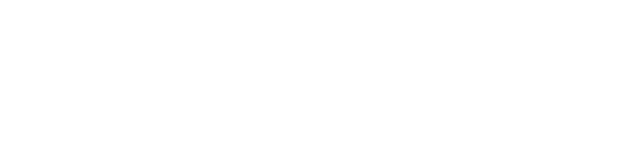
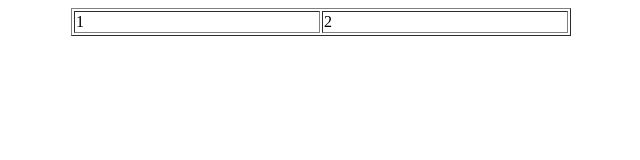
Before and after one commit to Lelek919/example, a plain HTML site: page product.html in a window 1280 px wide. Shown: the whole page, without its empty margins (319-959 px from the left). Drawn offline with Linux system fonts and the light colour scheme.

Commit message:
modyfing product through add table

```diff
--- a/product.html
+++ b/product.html
@@ -1,18 +1,13 @@
 <html>
 	<head>
-
-
-
+		<title>Product</title>
 	</head>
-
 	<body>
-
-
-
+		<table width="500" border="1" align="center">
+			<tr>
+				<td width="50%">1</td>
+				<td width="50%">2</td>
+			</tr>
+		</table>
 	</body>
-
-
-
-
-
 </html>
```
